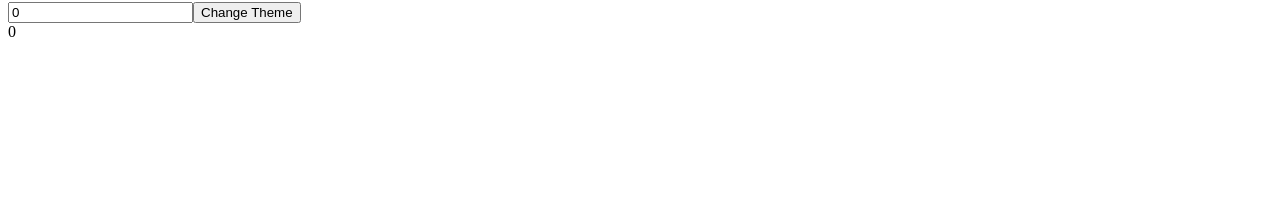
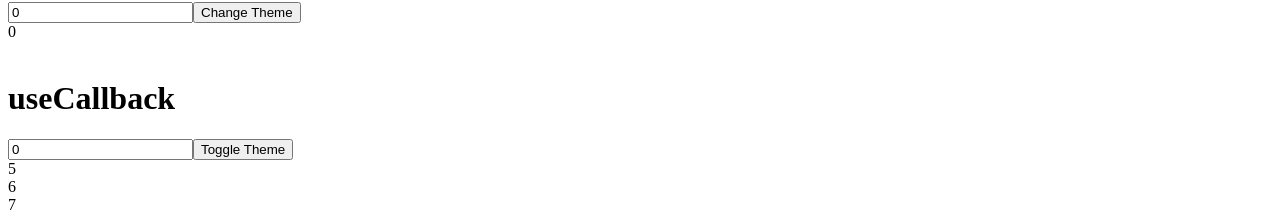
Before and after one commit to alexgodjirah/Web-Dev-Lab, a React (Create React App) app: page / in a window 1280 px wide. Shown: the part 1055-1274 px from the top of the page. Before the commit the page ends 1104 px from the top, so only its background shows below. Built offline with nearby package versions, Linux system fonts and the light colour scheme; no server answers.

Commit message:
Feat: useCallback

```diff
--- a/src/App.js
+++ b/src/App.js
@@ -1,3 +1,4 @@
+import UseCallback from "./useCallback/UseCallback";
 import UseContext from "./useContext/UseContext";
 import UseEffect from "./useEffect/UseEffect";
 import UseMemo from "./useMemo/UseMemo";
@@ -29,6 +30,11 @@ function App() {
 
             <h1>useMemo</h1>
             <UseMemo />
+
+            <br></br>
+
+            <h1>useCallback</h1>
+            <UseCallback />
         </div>
     );
 }
--- /dev/null
+++ b/src/useCallback/List.js
@@ -0,0 +1,11 @@
+import React from "react";
+
+export default function List({ getItems }) {
+    const [items, setItems] = React.useState([]);
+
+    React.useEffect(() => {
+        setItems(getItems(5));
+        console.log("Updating Items");
+    }, [getItems]);
+    return items.map((item) => <div key={item}>{item}</div>);
+}
--- /dev/null
+++ b/src/useCallback/UseCallback.js
@@ -0,0 +1,41 @@
+import React from "react";
+import List from "./List";
+
+export default function UseCallback() {
+    const [number, setNumber] = React.useState(0);
+    const [darkMode, setDarkMode] = React.useState(false);
+
+    const getItems = React.useCallback(
+        (incrementor) => {
+            // Imagine this as an API that do something
+            // useCallback has the same syntax and the same usage with useMemo, but the catch is that useCallback returns the whole functions (caching functions), while useMemo returns the results (caching results or values).
+            // The reason why we use useCallback is the same with useMemo, only when we're worry about Referential Equality.
+
+            const number2 = number + incrementor;
+
+            return [number2, number2 + 1, number2 + 2];
+        },
+        [number]
+    );
+
+    const themeStyles = {
+        backgroundColor: darkMode ? "black" : "white",
+        color: darkMode ? "white" : "black",
+    };
+
+    return (
+        <div style={themeStyles}>
+            <input
+                value={number}
+                type="number"
+                onChange={(e) => setNumber(parseInt(e.target.value))}
+            />
+
+            <button onClick={() => setDarkMode((prevMode) => !prevMode)}>
+                Toggle Theme
+            </button>
+
+            <List getItems={getItems} />
+        </div>
+    );
+}
--- a/src/useRef/UseRef.js
+++ b/src/useRef/UseRef.js
@@ -17,7 +17,7 @@ export default function UseRef() {
     }
 
     function inputFocus() {
-        inputRef.current.focus();
+        inputRef.current.focus(); // Referencing the input to make the input focus. Don't forget to put the ref attribute to the selected input.
     }
 
     return (
--- a/src/useState/UseState.js
+++ b/src/useState/UseState.js
@@ -3,6 +3,7 @@ import React from "react";
 export default function UseState() {
     const [name, setName] = React.useState("");
     const [count, setCount] = React.useState(() => {
+        // useState can accept function as the argument, and this function will only be run the very first time a component is rendered. This will make useState no longer run the slow computation each render, but only the first render of the component just like class component.
         return 10;
     });
     const [object, setObject] = React.useState({
```
